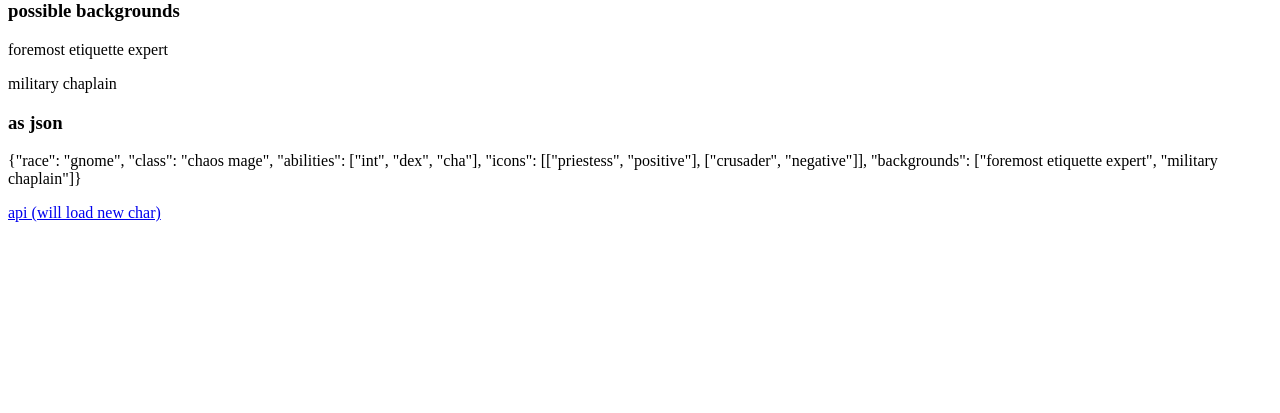
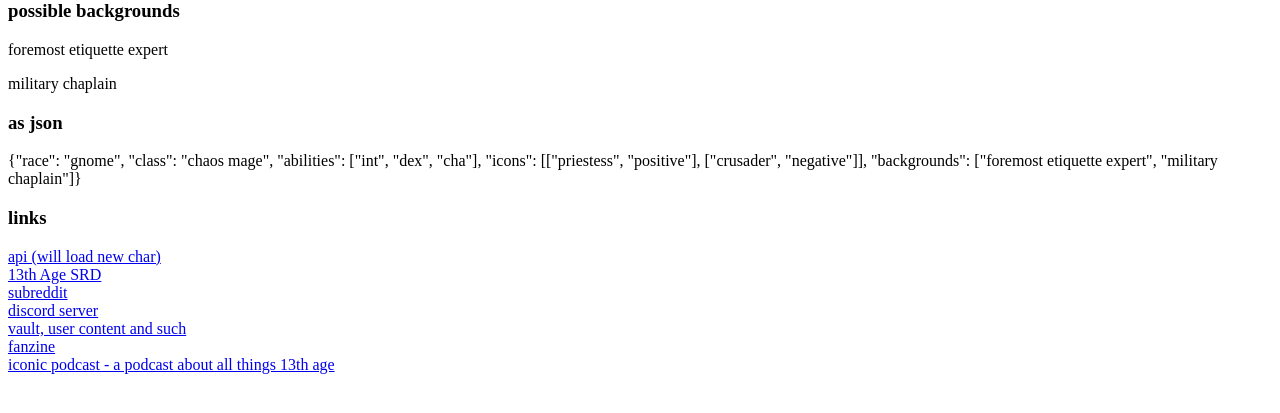
Before and after one commit to modle/travis-test, a Flask app: page / in a window 1280 px wide. Shown: the part 203-616 px from the top of the page. Run offline with Flask 2, Linux system fonts and the light colour scheme.

Commit message:
add links

```diff
--- a/app/templates/index.html
+++ b/app/templates/index.html
@@ -15,5 +15,13 @@
     <h3>as json</h3>
     <div><p>{{ as_json }}</p></div>
 
+    <h3>links</h3>
     <div><a href="/generate/raw">api (will load new char)</a></div>
+    <div><a href="https://13thagesrd.com">13th Age SRD</a></div>
+    <div><a href="https://www.reddit.com/r/13thage/">subreddit</a></div>
+    <div><a href="https://discord.gg/Bz9DA25">discord server</a></div>
+    <div><a href="http://13thage.org/index.php">vault, user content and such</a></div>
+    <div><a href="http://13thage.org/index.php/icon-zine">fanzine</a></div>
+    <div><a href="https://iconicpodcast.com/">iconic podcast - a podcast about all things 13th age</a></div>
+
 {% endblock %}
```
